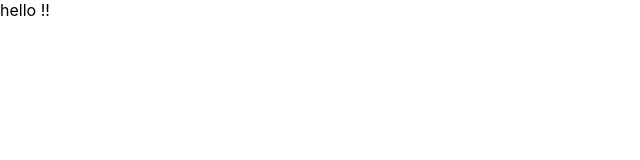
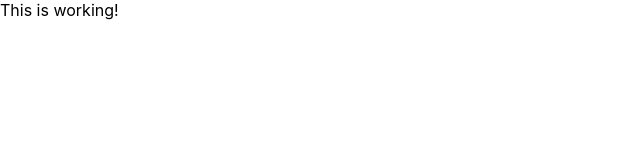
Before and after one commit to J-K5139/Box-Office, a React (Create React App) app: page / in a window 1280 px wide. Shown: the top 160 px of the page, without its empty margins (0-640 px from the left). Built offline with nearby package versions, Linux system fonts and the light colour scheme.

Commit message:
added react-router and did page rendering

```diff
--- a/package.json
+++ b/package.json
@@ -8,6 +8,8 @@
     "@testing-library/user-event": "^12.8.3",
     "react": "^17.0.2",
     "react-dom": "^17.0.2",
+    "react-router": "^5.2.0",
+    "react-router-dom": "^5.2.0",
     "react-scripts": "4.0.3",
     "web-vitals": "^1.1.2"
   },
--- a/src/App.js
+++ b/src/App.js
@@ -1,9 +1,20 @@
+import React from "react";
+import {Switch,Route} from 'react-router-dom'
 
 function App() {
   return (
-    <div>
-      hello !!
-    </div>
+    <Switch>
+        <Route exact path="/">
+          This is working!
+        </Route>
+        <Route exact path="/1547">
+            This is working or not!
+        </Route>
+
+        <Route>
+            <h1>Page not Found!!</h1>
+        </Route>
+    </Switch>
   );
 }
 
--- a/src/index.js
+++ b/src/index.js
@@ -1,10 +1,14 @@
 import React from 'react';
 import ReactDOM from 'react-dom';
+import {BrowserRouter} from 'react-router-dom';
 import './index.css';
 import App from './App';
 import reportWebVitals from './reportWebVitals';
 
-ReactDOM.render(<App />, document.getElementById('root'));
+ReactDOM.render(<BrowserRouter>
+    <App />
+</BrowserRouter>,
+    document.getElementById('root'));
 
 // If you want to start measuring performance in your app, pass a function
 // to log results (for example: reportWebVitals(console.log))
```
Also changed, not shown: 1 other file (tests, documents, lock files or other folders).
